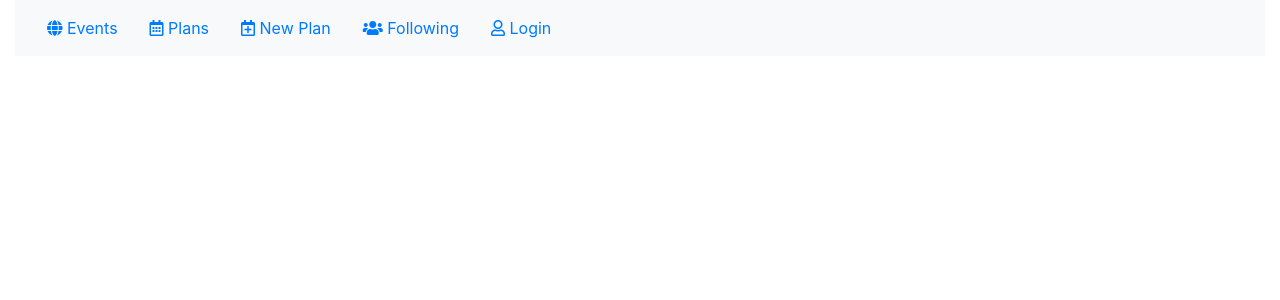
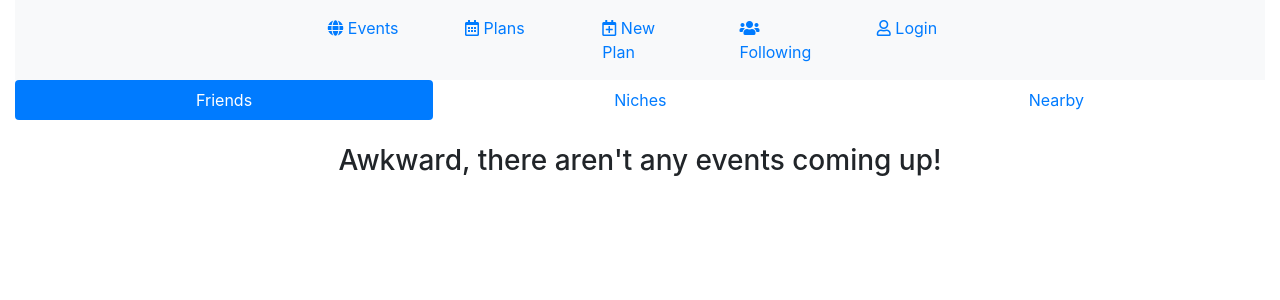
Before and after one commit to vshimpi100/plannyt, a Vue app in the folder client/: page / in a window 1280 px wide. Shown: the top 300 px of the page. Built offline with nearby package versions, Linux system fonts and the light colour scheme.

Commit message:
Header and home views

```diff
--- a/client/src/components/home/Home.vue
+++ b/client/src/components/home/Home.vue
@@ -1,13 +1,48 @@
 <template>
-    <div>
+  <div>
+    <div class="row">
+      <div class="col-md-12">
+        <ul class="nav nav-pills nav-fill justify-content-center">
+          <li class="nav-item">
+            <a class="nav-link active" href="#">Friends</a>
+          </li>
+          <li class="nav-item">
+            <a class="nav-link" href="#">Niches</a>
+          </li>
+          <li class="nav-item">
+            <a class="nav-link" href="#">Nearby</a>
+          </li>
+        </ul>
+      </div>
     </div>
+    <br>
+    <div class="container">
+      <div class="row">
+        <div v-if="!auth" class="col-sm-12 text-center">
+          <h3>Log in or Sign up to get started!</h3>
+        </div>
+        <div v-else-if="!friends[0]" class="col-sm-12 text-center">
+          <h3>Add a friend to see their events!</h3>
+        </div>
+        <div v-else-if="!events[0]" class="col-sm-12 text-center">
+          <h3>Awkward, there aren't any events coming up!</h3>
+        </div>
+      </div>
+    </div>
+  </div>
 </template>
 
 <script>
 export default {
+  data () {
+    return {
+      auth: true,
+      friends: ['john'],
+      events: []
+    }
+  }
 }
 </script>
 
 <style>
-
 </style>
--- a/client/src/components/shared/Header.vue
+++ b/client/src/components/shared/Header.vue
@@ -1,17 +1,17 @@
 <template>
-  <nav class="navbar navbar-expand-lg navbar-light bg-light text-center">
-    <ul class="nav justify-content-center navbar-light bg-light">
-      <router-link to="/" activeClass="active" tag="li" class="nav-item">
+  <nav class="navbar navbar-light bg-light justify-content-center">
+    <ul class="nav  navbar-light bg-light">
+      <router-link to="/" activeClass="active" tag="li" class="nav-item col">
         <a class="nav-link">
           <i class="fas fa-globe"></i> Events
         </a>
       </router-link>
-      <router-link to="/plans" activeClass="active" tag="li" class="nav-item">
+      <router-link to="/plans" activeClass="active" tag="li" class="nav-item col">
         <a class="nav-link">
           <i class="far fa-calendar-alt"></i> Plans
         </a>
       </router-link>
-      <router-link to="/new" activeClass="active" tag="li" class="nav-item">
+      <router-link to="/new" activeClass="active" tag="li" class="nav-item col">
         <a class="nav-link">
           <i class="far fa-calendar-plus"></i> New Plan
         </a>
@@ -21,20 +21,20 @@
           <i class="fas fa-bell"></i> Notifications
         </a>
       </router-link> -->
-      <router-link to="/following" activeClass="active" tag="li" class="nav-item">
+      <router-link to="/following" activeClass="active" tag="li" class="nav-item col">
         <a class="nav-link">
           <i class="fas fa-users"></i> Following
         </a>
       </router-link>
       <!-- will load only if user is not authenticated -->
-      <router-link to="/login" tag="li" v-if="!auth">
+      <router-link to="/login" tag="li" v-if="!auth" class="nav-item col">
         <a class="nav-link">
           <i class="far fa-user"></i> Login
         </a>
       </router-link>
         <li
           v-else
-          class="dropdown"
+          class="dropdown nav-item col"
           :class="{open: isDropdownOpen}"
           @click="isDropdownOpen = !isDropdownOpen"
         >
```
Also changed, not shown: client/src/services/AuthService.js (renamed from client/src/AuthService.js), client/src/services/MicroPostsService.js (renamed from client/src/MicroPostsService.js).
